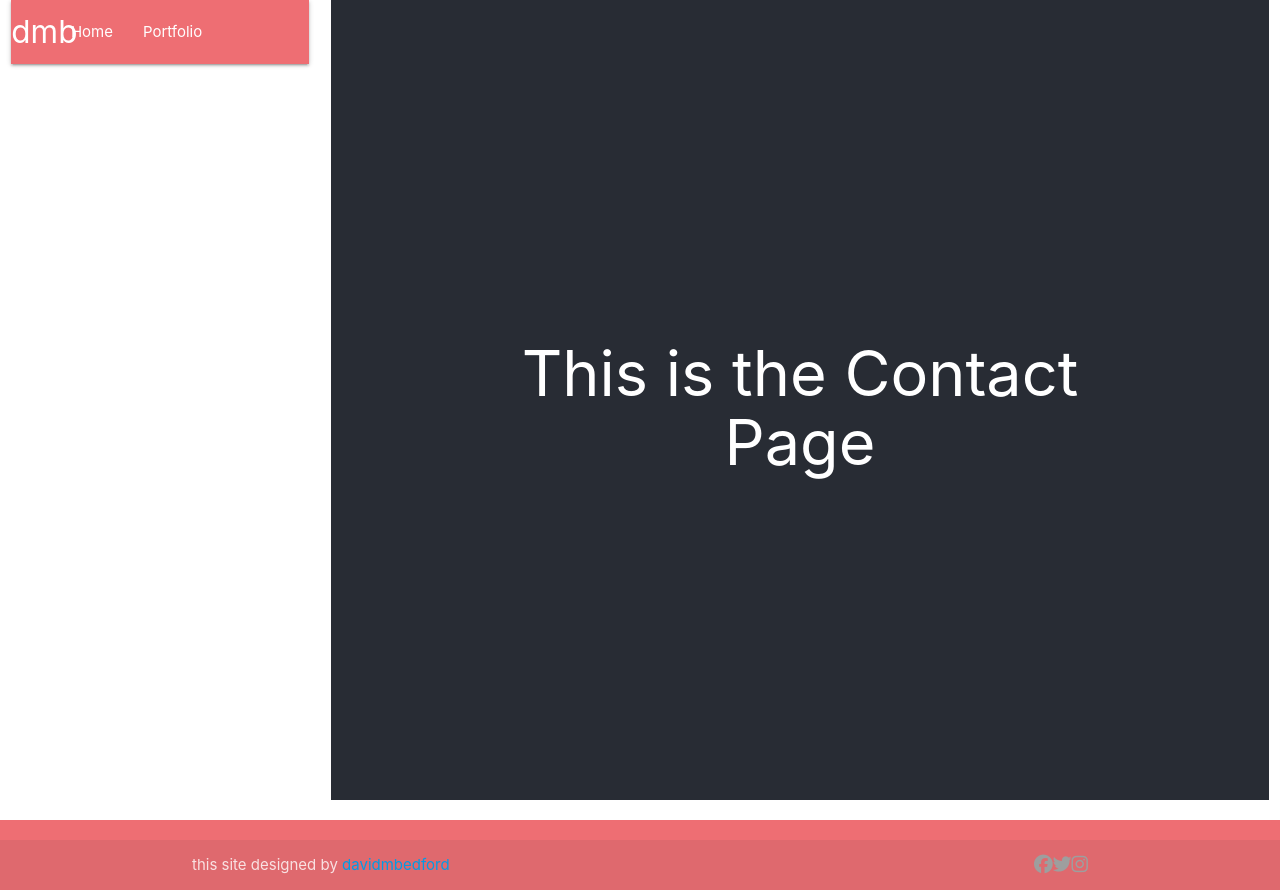
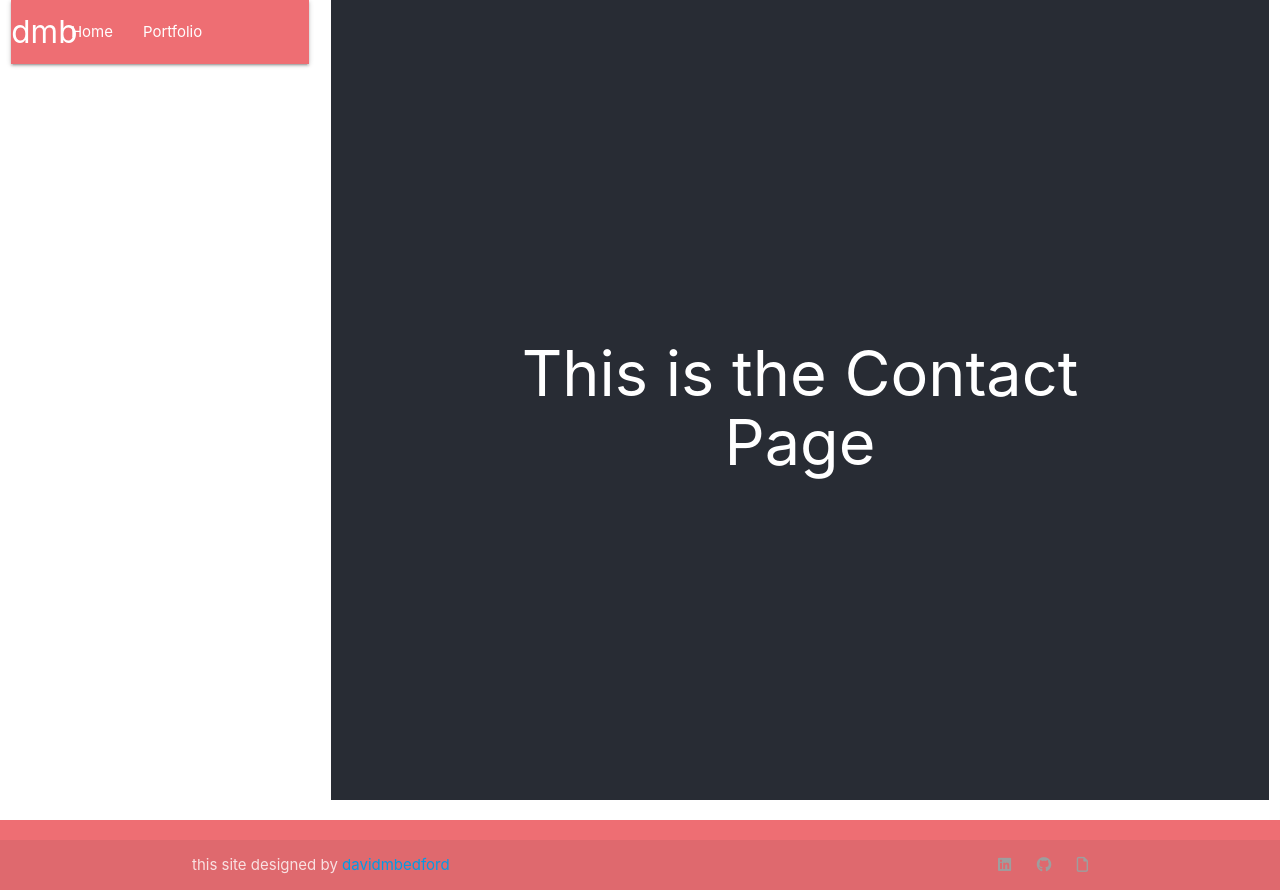
Before and after one commit to davidmbedford/davidmbedford, a React (Create React App) app: page /contact in a window 1280 px wide. Built offline with nearby package versions, Linux system fonts and the light colour scheme.

Commit message:
most basic setup - all links work, footer included

```diff
--- a/src/components/footer/index.js
+++ b/src/components/footer/index.js
@@ -7,9 +7,11 @@ function Footer() {
       <div className="footer-copyright" id="footerbottom">
         <div className="container">
           this site designed by <span><a href="https://davidmbedford.github.io">davidmbedford</a></span>
-          <a className="grey-text right" href="https://www.instagram.com/littlunmusic/?hl=en"><i className="fab fa-instagram fa-lg"></i></a>
-          <a className="grey-text right" href="https://twitter.com/littlunmusic"><i className="fab fa-twitter fa-lg"></i></a>
-          <a className="grey-text right" href="https://www.facebook.com/littlunmusic/"><i className="fab fa-facebook fa-lg"></i></a>
+          <a className="grey-text right" href="https://docs.google.com/document/d/1ozBWzyouy6FgoyrDW90FbzAmbWb-rNfD70IWsBV85-M/edit?usp=sharing">
+            <i class="far fa-file"></i>
+              </a>
+          <a className="grey-text right" href="https://github.com/davidmbedford"><i class="fab fa-github"></i></a>
+          <a className="grey-text right" href="https://www.linkedin.com/in/davidmbedford/"><i class="fab fa-linkedin"></i></a>
         </div>
       </div>
     </footer>
--- a/src/components/footer/style.css
+++ b/src/components/footer/style.css
@@ -0,0 +1,4 @@
+.fab,
+.far {
+    padding-left: 2vw;
+}
```
